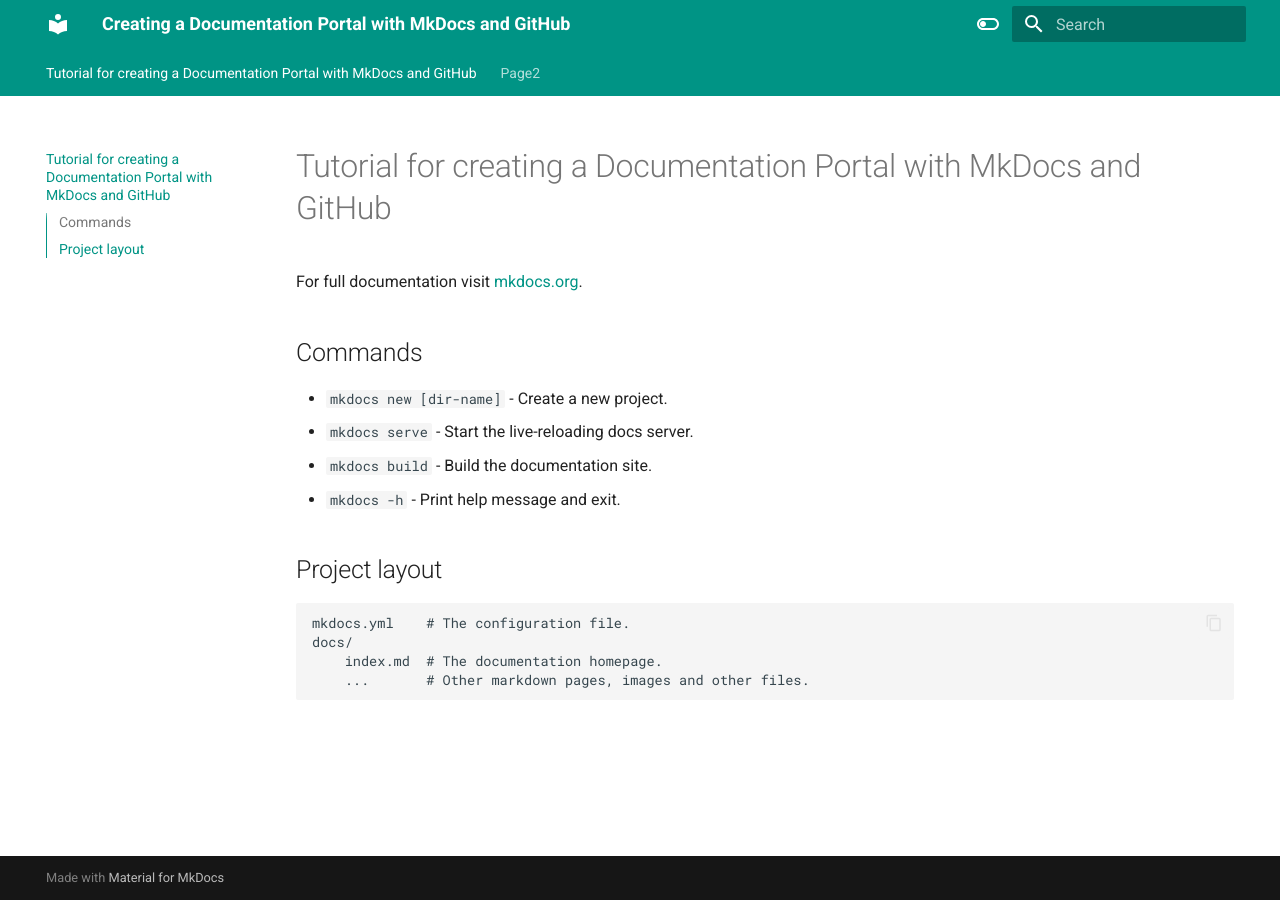
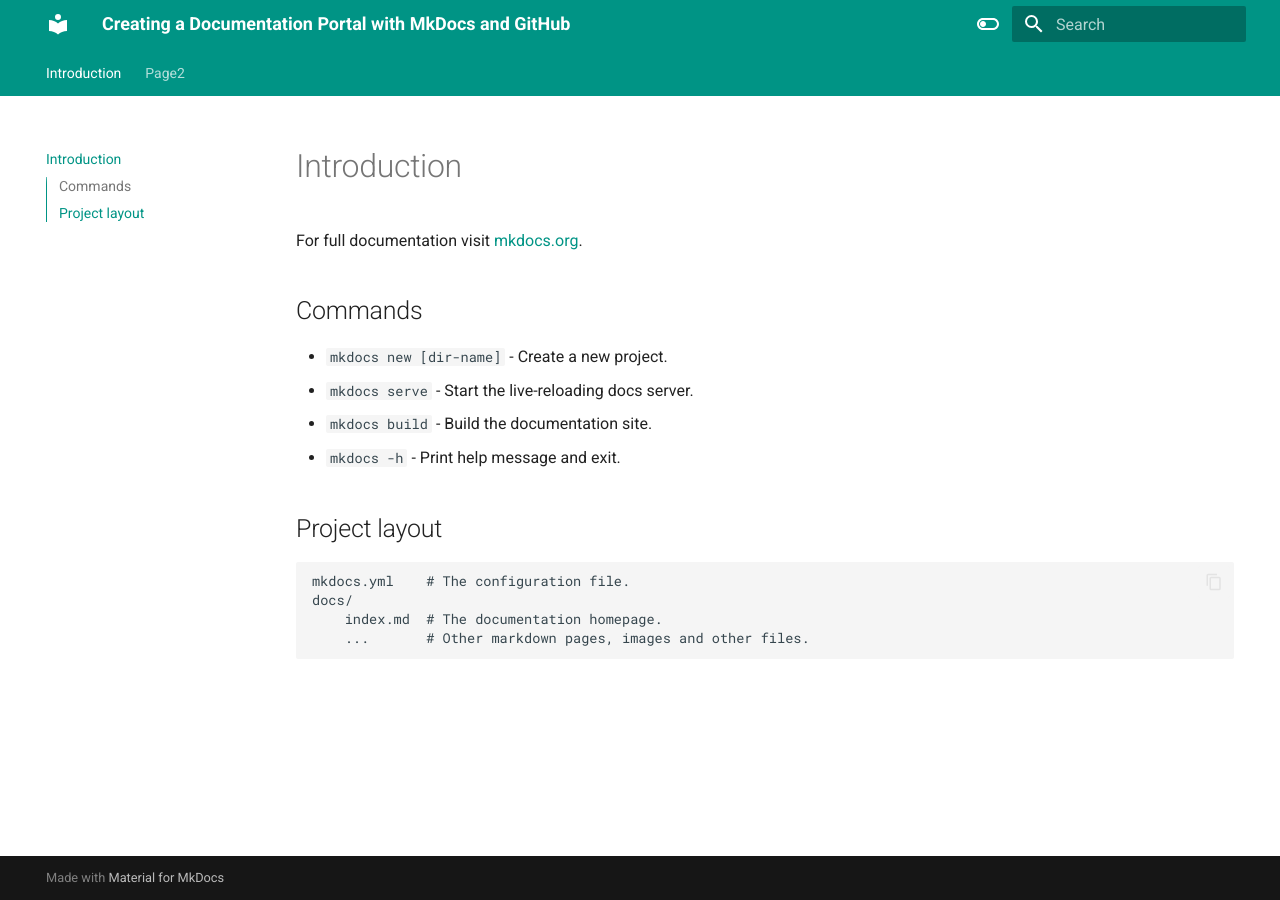
Before and after one commit to szalbuque/mkdocs-githubpages-docs-automation, an MkDocs documentation site: the page built from docs/index.md, in a window 1280 px wide. Built offline with MkDocs 1.6.1 and Material for MkDocs 9.7.7, drawn with Linux system fonts in a browser that asks for light colours.

```diff
--- a/docs/index.md
+++ b/docs/index.md
@@ -1,4 +1,4 @@
-# Tutorial for creating a Documentation Portal with MkDocs and GitHub
+# Introduction
 
 For full documentation visit [mkdocs.org](https://www.mkdocs.org).
 
```
Also changed, not shown: README.md (+7 -2 lines).
